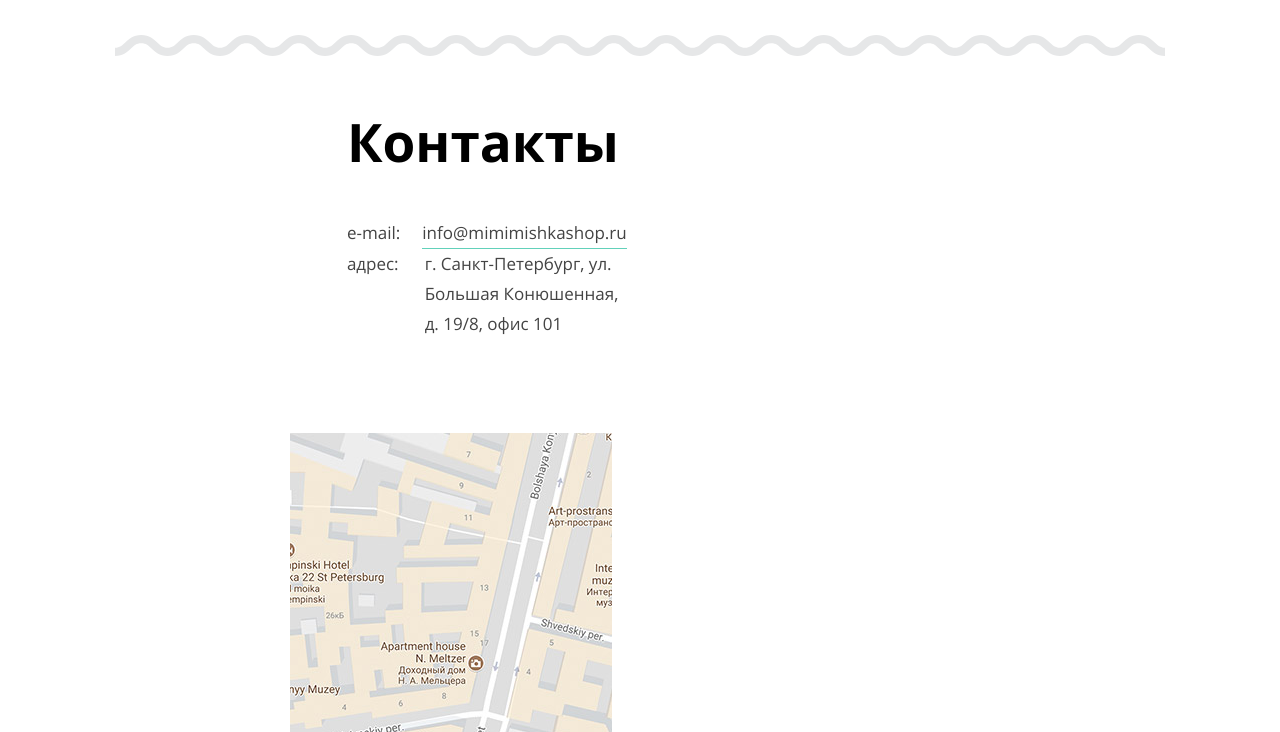
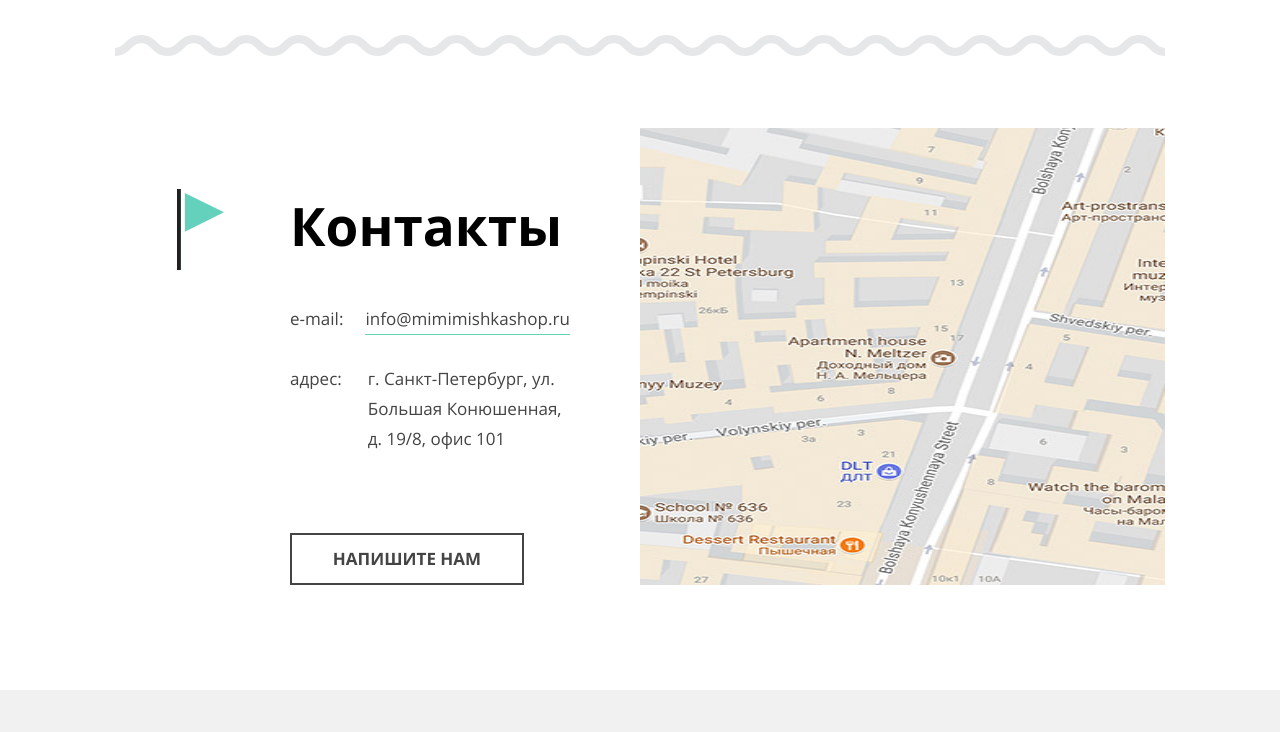
Before and after one commit to andryshan/354109-mishka-16, a website: page source/index.html in a window 1280 px wide. Shown: the part 2790-3522 px from the top of the page. Drawn offline with nearby package versions, Linux system fonts and the light colour scheme; files that its build step writes are made by us from their sources.

Commit message:
Контакты для деспсктопной версии

```diff
--- a/source/sass/blocks/contacts.scss
+++ b/source/sass/blocks/contacts.scss
@@ -93,6 +93,17 @@
     line-height: 50px;
     padding-top: 36px;
     padding-bottom: 29px;
+    position: relative;
+  }
+
+  .contacts__title::after {
+    position: absolute;
+    content: "";
+    top: 21px;
+    right: 3px;
+    width: 47px;
+    height: 81px;
+    background: url("../img/icon-flag.svg") no-repeat 0 0;
   }
 
   .contacts__adress {
@@ -160,6 +171,7 @@
     display: flex;
     flex-wrap: wrap;
     position: relative;
+    padding-top: 71px;
   }
 
   .contacts__wrapper-description {
@@ -170,9 +182,40 @@
     position: absolute;
     bottom: 0;
     left: 175px;
+    margin-bottom: 0;
+  }
+
+  .contacts__map-picture {
+    margin-bottom: 0;
   }
 
   .contacts__wrapper-left {
     margin-right: auto;
+    margin-left: 0;
+    width: 40%;
+    padding-top: 33px;
+  }
+
+  .contacts__map-image {
+    width: 525px;
+    height: 457px;
+  }
+
+  .contacts__title::after {
+    top: 28px;
+    left: -113px;
+  }
+
+  .contacts__wrapper-description {
+    padding-top: 21px;
+  }
+
+  .contacts__wrapper-email {
+    margin-right: 0;
+    margin-bottom: 29px;
+  }
+
+  .contacts {
+    padding-bottom: 105px;
   }
 }
--- a/source/sass/blocks/social.scss
+++ b/source/sass/blocks/social.scss
@@ -44,6 +44,6 @@
     border-bottom: none;
     padding-top: 13px;
     padding-bottom: 12px;
-    padding-left: 75px;
+    padding-left: 80px;
   }
 }
```
